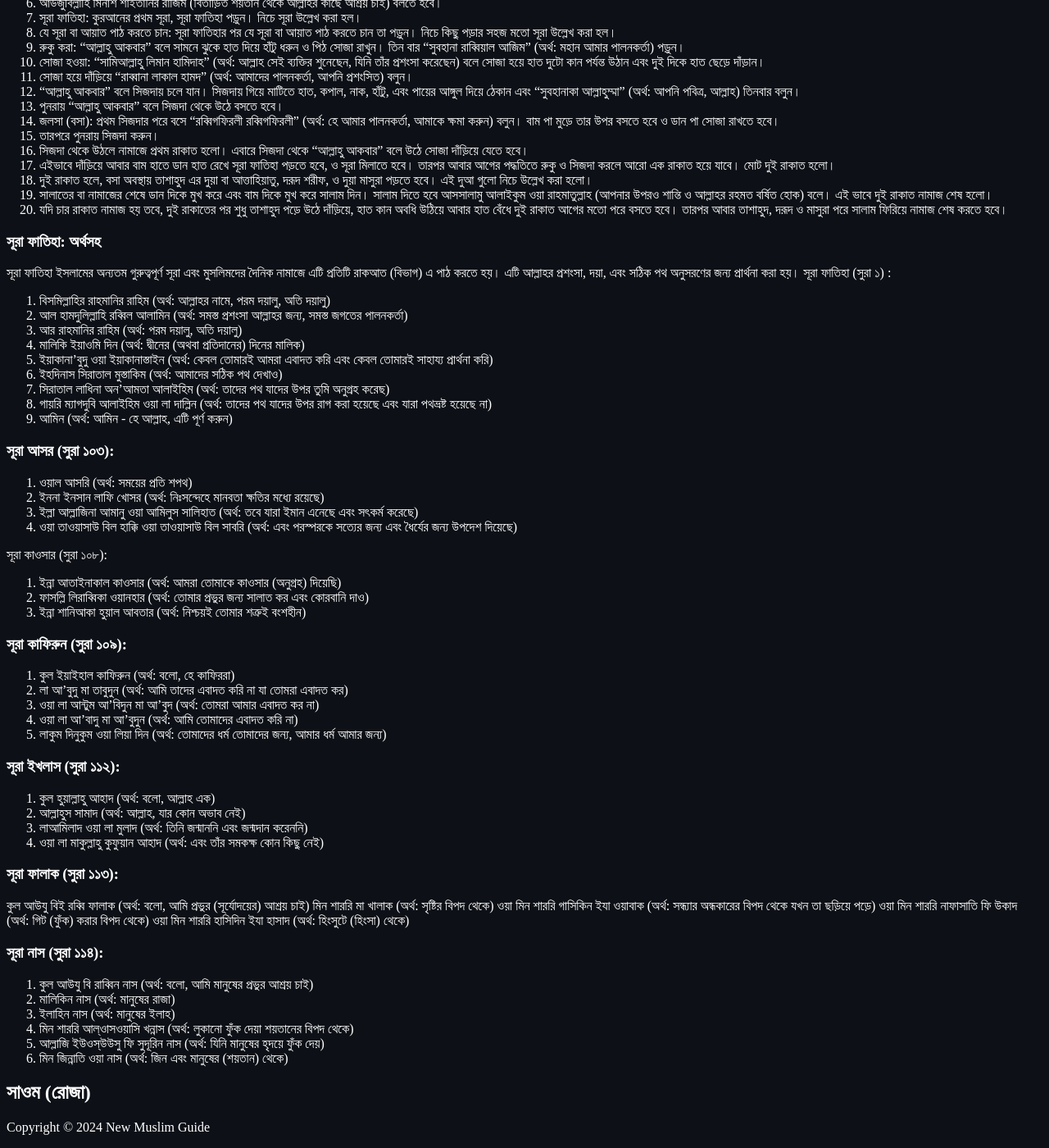
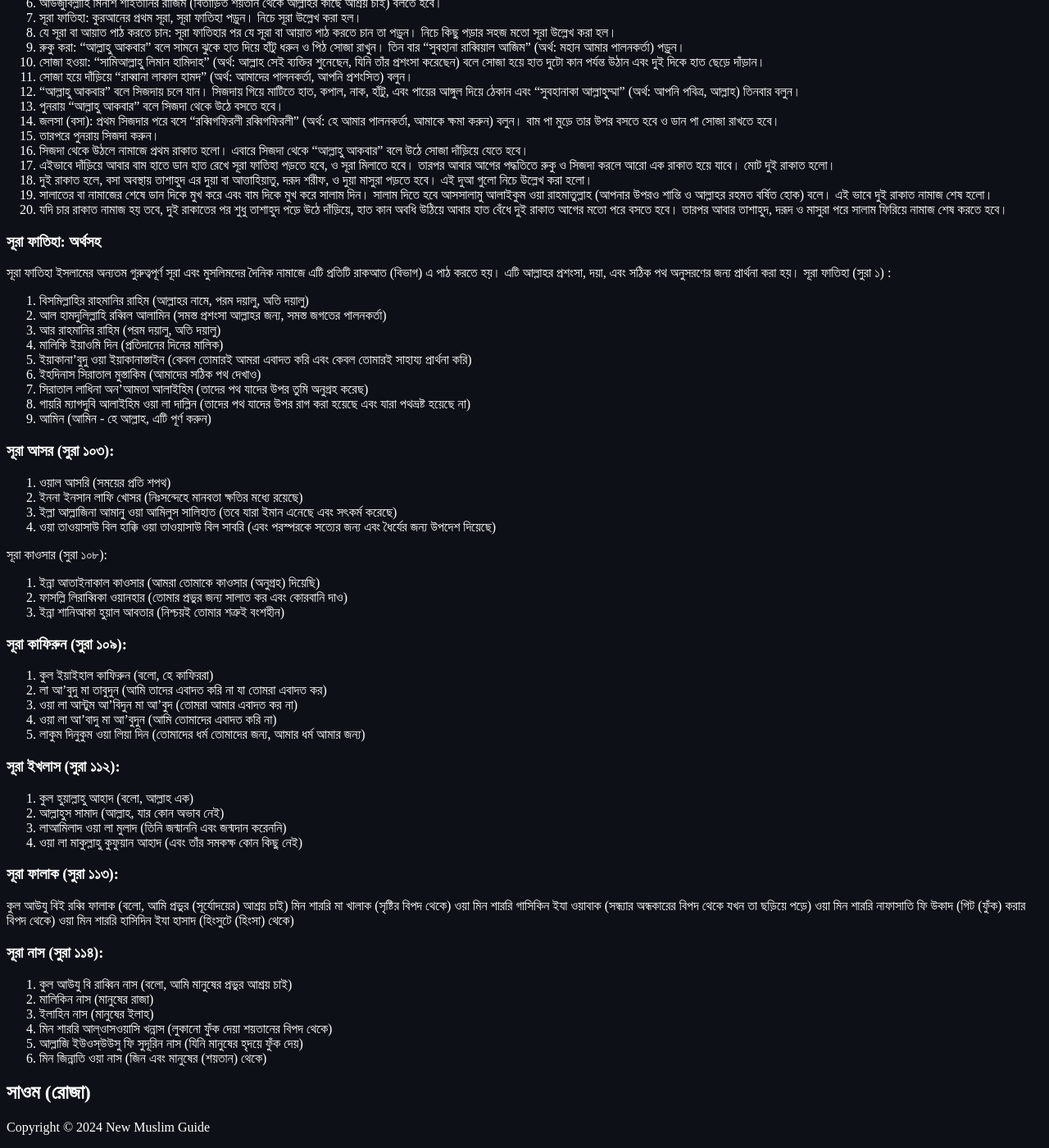
Before and after one commit to DeenAlIslam/NewMuslimGuide, a Jekyll site: the page built from bangla/index.md, in a window 1280 px wide and 1400 px high, scrolled down 1719 px. Shown: the whole window at 82% size. Built offline with Jekyll 4.4.1, drawn with Linux system fonts in a browser that asks for light colours.

Commit message:
Update index.md

```diff
--- a/bangla/index.md
+++ b/bangla/index.md
@@ -107,54 +107,54 @@ Video: https://youtu.be/XPTYljKh9yw
 ### সূরা ফাতিহা: অর্থসহ
 সূরা ফাতিহা ইসলামের অন্যতম গুরুত্বপূর্ণ সূরা এবং মুসলিমদের দৈনিক নামাজে এটি প্রতিটি রাকআত (বিভাগ) এ পাঠ করতে হয়। এটি আল্লাহর প্রশংসা, দয়া, এবং সঠিক পথ অনুসরণের জন্য প্রার্থনা করা হয়।
 সূরা ফাতিহা (সুরা ১) :
-1. বিসমিল্লাহির রাহমানির রাহিম (অর্থ: আল্লাহর নামে, পরম দয়ালু, অতি দয়ালু)
-2. আল হামদুলিল্লাহি রব্বিল আলামিন (অর্থ: সমস্ত প্রশংসা আল্লাহর জন্য, সমস্ত জগতের পালনকর্তা)
-3. আর রাহমানির রাহিম (অর্থ: পরম দয়ালু, অতি দয়ালু)
-4. মালিকি ইয়াওমি দিন (অর্থ: দ্বীনের (অথবা প্রতিদানের) দিনের মালিক)
-5. ইয়াকানা'বুদু ওয়া ইয়াকানাস্তাইন (অর্থ: কেবল তোমারই আমরা এবাদত করি এবং কেবল তোমারই সাহায্য প্রার্থনা করি)
-6. ইহদিনাস সিরাতাল মুস্তাকিম (অর্থ: আমাদের সঠিক পথ দেখাও)
-7. সিরাতাল লাধিনা অন'আমতা আলাইহিম (অর্থ: তাদের পথ যাদের উপর তুমি অনুগ্রহ করেছ)
-8. গায়রি ম্যাগদুবি আলাইহিম ওয়া লা দাল্লিন (অর্থ: তাদের পথ যাদের উপর রাগ করা হয়েছে এবং যারা পথভ্রষ্ট হয়েছে না)
-9. আমিন (অর্থ: আমিন - হে আল্লাহ, এটি পূর্ণ করুন)
+1. বিসমিল্লাহির রাহমানির রাহিম (আল্লাহর নামে, পরম দয়ালু, অতি দয়ালু)
+2. আল হামদুলিল্লাহি রব্বিল আলামিন (সমস্ত প্রশংসা আল্লাহর জন্য, সমস্ত জগতের পালনকর্তা)
+3. আর রাহমানির রাহিম (পরম দয়ালু, অতি দয়ালু)
+4. মালিকি ইয়াওমি দিন (প্রতিদানের দিনের মালিক)
+5. ইয়াকানা'বুদু ওয়া ইয়াকানাস্তাইন (কেবল তোমারই আমরা এবাদত করি এবং কেবল তোমারই সাহায্য প্রার্থনা করি)
+6. ইহদিনাস সিরাতাল মুস্তাকিম (আমাদের সঠিক পথ দেখাও)
+7. সিরাতাল লাধিনা অন'আমতা আলাইহিম (তাদের পথ যাদের উপর তুমি অনুগ্রহ করেছ)
+8. গায়রি ম্যাগদুবি আলাইহিম ওয়া লা দাল্লিন (তাদের পথ যাদের উপর রাগ করা হয়েছে এবং যারা পথভ্রষ্ট হয়েছে না)
+9. আমিন (আমিন - হে আল্লাহ, এটি পূর্ণ করুন)
 
 ### সূরা আসর (সুরা ১০৩):
-1. ওয়াল আসরি (অর্থ: সময়ের প্রতি শপথ)
-2. ইননা ইনসান লাফি খোসর (অর্থ: নিঃসন্দেহে মানবতা ক্ষতির মধ্যে রয়েছে)
-3. ইল্লা আল্লাজিনা আমানু ওয়া আমিলুস সালিহাত (অর্থ: তবে যারা ইমান এনেছে এবং সৎকর্ম করেছে)
-4. ওয়া তাওয়াসাউ বিল হাক্কি ওয়া তাওয়াসাউ বিল সাবরি (অর্থ: এবং পরস্পরকে সত্যের জন্য এবং ধৈর্যের জন্য উপদেশ দিয়েছে)
+1. ওয়াল আসরি (সময়ের প্রতি শপথ)
+2. ইননা ইনসান লাফি খোসর (নিঃসন্দেহে মানবতা ক্ষতির মধ্যে রয়েছে)
+3. ইল্লা আল্লাজিনা আমানু ওয়া আমিলুস সালিহাত (তবে যারা ইমান এনেছে এবং সৎকর্ম করেছে)
+4. ওয়া তাওয়াসাউ বিল হাক্কি ওয়া তাওয়াসাউ বিল সাবরি (এবং পরস্পরকে সত্যের জন্য এবং ধৈর্যের জন্য উপদেশ দিয়েছে)
 
 সূরা কাওসার (সুরা ১০৮):
-1. ইন্না আতাইনাকাল কাওসার (অর্থ: আমরা তোমাকে কাওসার (অনুগ্রহ) দিয়েছি)
-2. ফাসল্লি লিরাব্বিকা ওয়ানহার (অর্থ: তোমার প্রভুর জন্য সালাত কর এবং কোরবানি দাও)
-3. ইন্না শানিআকা হুয়াল আবতার (অর্থ: নিশ্চয়ই তোমার শত্রুই বংশহীন)
+1. ইন্না আতাইনাকাল কাওসার (আমরা তোমাকে কাওসার (অনুগ্রহ) দিয়েছি)
+2. ফাসল্লি লিরাব্বিকা ওয়ানহার (তোমার প্রভুর জন্য সালাত কর এবং কোরবানি দাও)
+3. ইন্না শানিআকা হুয়াল আবতার (নিশ্চয়ই তোমার শত্রুই বংশহীন)
 
 ### সূরা কাফিরুন (সুরা ১০৯):
-1. কুল ইয়াইহাল কাফিরুন (অর্থ: বলো, হে কাফিররা)
-2. লা আ’বুদু মা তাবুদুন (অর্থ: আমি তাদের এবাদত করি না যা তোমরা এবাদত কর)
-3. ওয়া লা আন্টুম আ’বিদুন মা আ’বুদ (অর্থ: তোমরা আমার এবাদত কর না)
-4. ওয়া লা আ’বাদু মা আ’বুদুন (অর্থ: আমি তোমাদের এবাদত করি না)
-5. লাকুম দিনুকুম ওয়া লিয়া দিন (অর্থ: তোমাদের ধর্ম তোমাদের জন্য, আমার ধর্ম আমার জন্য)
+1. কুল ইয়াইহাল কাফিরুন (বলো, হে কাফিররা)
+2. লা আ’বুদু মা তাবুদুন (আমি তাদের এবাদত করি না যা তোমরা এবাদত কর)
+3. ওয়া লা আন্টুম আ’বিদুন মা আ’বুদ (তোমরা আমার এবাদত কর না)
+4. ওয়া লা আ’বাদু মা আ’বুদুন (আমি তোমাদের এবাদত করি না)
+5. লাকুম দিনুকুম ওয়া লিয়া দিন (তোমাদের ধর্ম তোমাদের জন্য, আমার ধর্ম আমার জন্য)
 
 
 ### সূরা ইখলাস (সুরা ১১২):
-1. কুল হুয়াল্লাহু আহাদ (অর্থ: বলো, আল্লাহ এক)
-2. আল্লাহুস সামাদ (অর্থ: আল্লাহ, যার কোন অভাব নেই)
-3. লাআমিলাদ ওয়া লা মুলাদ (অর্থ: তিনি জন্মাননি এবং জন্মদান করেননি)
-4. ওয়া লা মাকুল্লাহু কুফুয়ান আহাদ (অর্থ: এবং তাঁর সমকক্ষ কোন কিছু নেই)
+1. কুল হুয়াল্লাহু আহাদ (বলো, আল্লাহ এক)
+2. আল্লাহুস সামাদ (আল্লাহ, যার কোন অভাব নেই)
+3. লাআমিলাদ ওয়া লা মুলাদ (তিনি জন্মাননি এবং জন্মদান করেননি)
+4. ওয়া লা মাকুল্লাহু কুফুয়ান আহাদ (এবং তাঁর সমকক্ষ কোন কিছু নেই)
 
 ### সূরা ফালাক (সুরা ১১৩):
-কুল আউযু বিই রব্বি ফালাক (অর্থ: বলো, আমি প্রভুর (সূর্যোদয়ের) আশ্রয় চাই)
-মিন শাররি মা খালাক (অর্থ: সৃষ্টির বিপদ থেকে)
-ওয়া মিন শাররি গাসিকিন ইযা ওয়াবাক (অর্থ: সন্ধ্যার অন্ধকারের বিপদ থেকে যখন তা ছড়িয়ে পড়ে)
-ওয়া মিন শাররি নাফাসাতি ফি উকাদ (অর্থ: গিট (ফুঁক) করার বিপদ থেকে)
-ওয়া মিন শাররি হাসিদিন ইযা হাসাদ (অর্থ: হিংসুটে (হিংসা) থেকে)
+কুল আউযু বিই রব্বি ফালাক (বলো, আমি প্রভুর (সূর্যোদয়ের) আশ্রয় চাই)
+মিন শাররি মা খালাক (সৃষ্টির বিপদ থেকে)
+ওয়া মিন শাররি গাসিকিন ইযা ওয়াবাক (সন্ধ্যার অন্ধকারের বিপদ থেকে যখন তা ছড়িয়ে পড়ে)
+ওয়া মিন শাররি নাফাসাতি ফি উকাদ (গিট (ফুঁক) করার বিপদ থেকে)
+ওয়া মিন শাররি হাসিদিন ইযা হাসাদ (হিংসুটে (হিংসা) থেকে)
 
 ### সূরা নাস (সুরা ১১৪):
-1. কুল আউযু বি রাব্বিন নাস (অর্থ: বলো, আমি মানুষের প্রভুর আশ্রয় চাই)
-2. মালিকিন নাস (অর্থ: মানুষের রাজা)
-3. ইলাহিন নাস (অর্থ: মানুষের ইলাহ)
-4. মিন শাররি আল্‌ওাসওয়াসি খন্নাস (অর্থ: লুকানো ফুঁক দেয়া শয়তানের বিপদ থেকে)
-5. আল্লাজি ইউওস্‌উউসু ফি সুদূরিন নাস (অর্থ: যিনি মানুষের হৃদয়ে ফুঁক দেয়)
-6. মিন জিন্নাতি ওয়া নাস (অর্থ: জিন এবং মানুষের (শয়তান) থেকে)
+1. কুল আউযু বি রাব্বিন নাস (বলো, আমি মানুষের প্রভুর আশ্রয় চাই)
+2. মালিকিন নাস (মানুষের রাজা)
+3. ইলাহিন নাস (মানুষের ইলাহ)
+4. মিন শাররি আল্‌ওাসওয়াসি খন্নাস (লুকানো ফুঁক দেয়া শয়তানের বিপদ থেকে)
+5. আল্লাজি ইউওস্‌উউসু ফি সুদূরিন নাস (যিনি মানুষের হৃদয়ে ফুঁক দেয়)
+6. মিন জিন্নাতি ওয়া নাস (জিন এবং মানুষের (শয়তান) থেকে)
 
 ## সাওম (রোজা)
```
